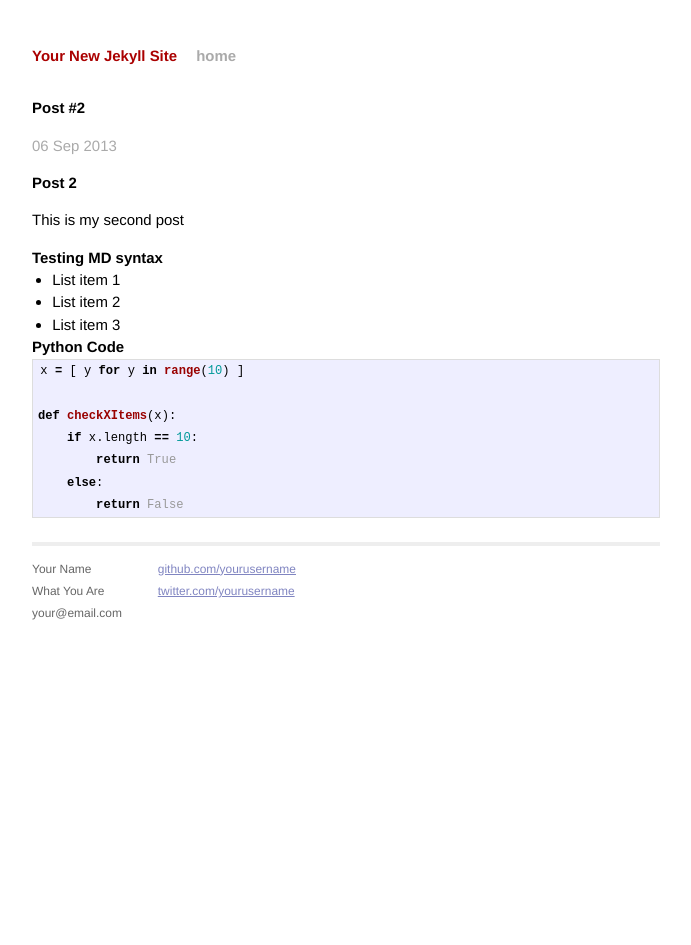
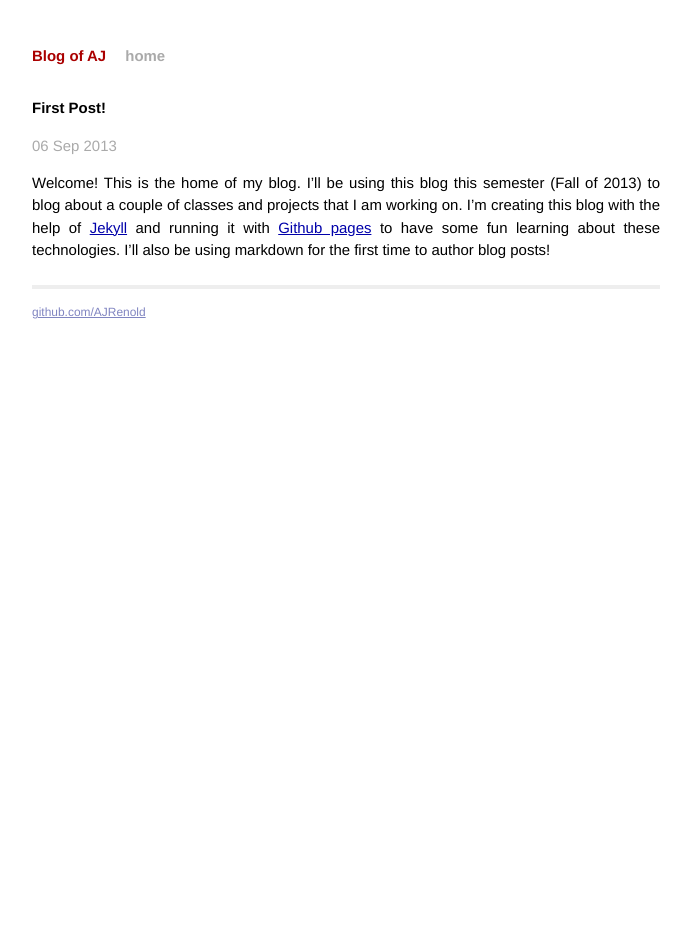
Before and after one commit to AJRenold/AJRenold.github.io, a Jekyll site: the page built from _posts/2013-09-06-post-two.markdown, in a window 1280 px wide. Shown: the whole page, without its empty margins (294-985 px from the left). Built offline with Jekyll 4.4.1, drawn with Linux system fonts in a browser that asks for light colours; Markdown is read by kramdown in place of the engine named in the settings.

Commit message:
starting my content

```diff
--- a/_config.yml
+++ b/_config.yml
@@ -1,3 +1,3 @@
-name: Your New Jekyll Site
+name: Blog of AJ
 markdown: redcarpet
 pygments: true
--- a/_layouts/default.html
+++ b/_layouts/default.html
@@ -27,15 +27,7 @@
             <div class="footer">
               <div class="contact">
                 <p>
-                  Your Name<br />
-                  What You Are<br />
-                  your@email.com
-                </p>
-              </div>
-              <div class="contact">
-                <p>
-                  <a href="http://github.com/yourusername/">github.com/yourusername</a><br />
-                  <a href="http://twitter.com/yourusername/">twitter.com/yourusername</a><br />
+                  <a href="http://github.com/AJRenold">github.com/AJRenold</a><br />
                 </p>
               </div>
             </div>
--- a/_posts/2013-09-06-post-two.markdown
+++ b/_posts/2013-09-06-post-two.markdown
@@ -1,33 +1,12 @@
 ---
 layout: post
-title:  "Post #2"
+title:  "First Post!"
 date:   2013-09-06 2:00:00
-categories: jekyll update posts
+categories: blog
 ---
 
-# Post 2
+Welcome! This is the home of my blog. I'll be using this blog this semester (Fall of 2013) to blog about a couple of classes and projects that I am working on.
+I'm creating this blog with the help of [Jekyll][jekyll] and running it with [Github pages](http://jekyllrb.com/docs/github-pages/) to have some fun learning about these
+technologies. I'll also be using markdown for the first time to author blog posts!
 
-This is my second post
-
-## Testing MD syntax
-
-* List item 1
-* List item 2
-* List item 3
-
-## Python Code
-
-{% highlight python %}
-
-x = [ y for y in range(10) ]
-
-def checkXItems(x):
-    if x.length == 10:
-        return True
-    else:
-        return False
-
-{% endhighlight %}
-
-[jekyll-gh]: https://github.com/mojombo/jekyll
 [jekyll]:    http://jekyllrb.com
--- a/index.html
+++ b/index.html
@@ -1,6 +1,6 @@
 ---
 layout: default
-title: Your New Jekyll Site
+title: Blog of AJ
 ---
 
 <div id="home">
```
Also changed, not shown: _posts/2013-09-06-welcome-to-jekyll.markdown (deleted, +0 -24 lines).
